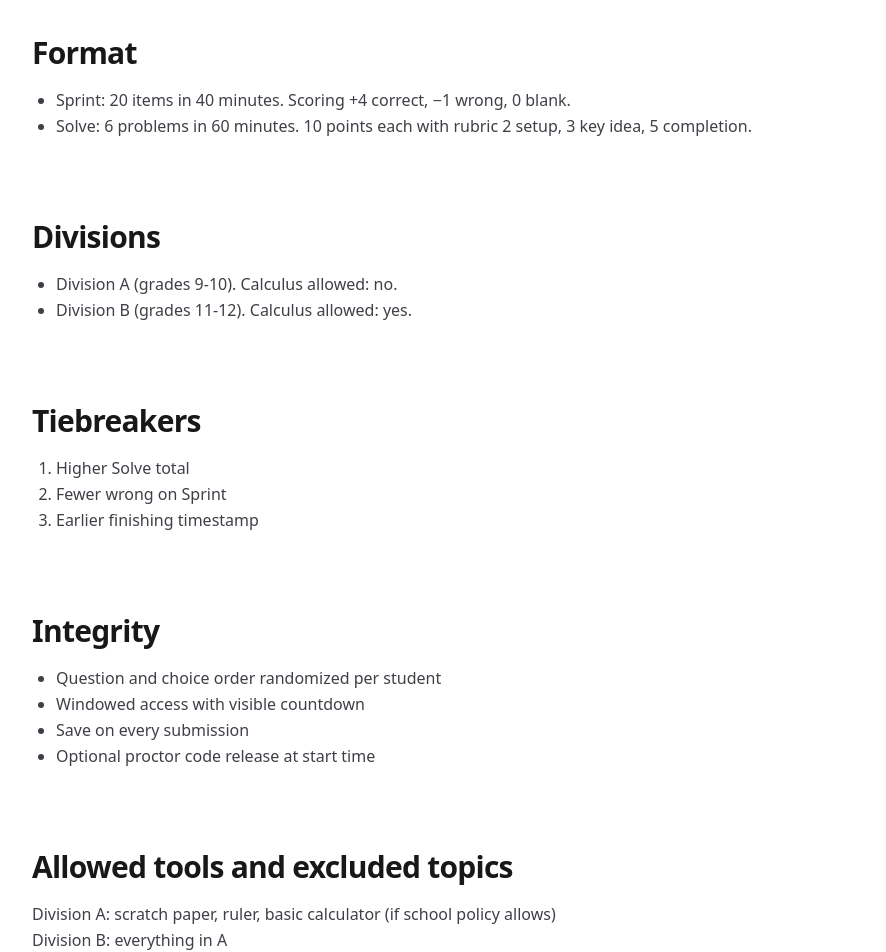
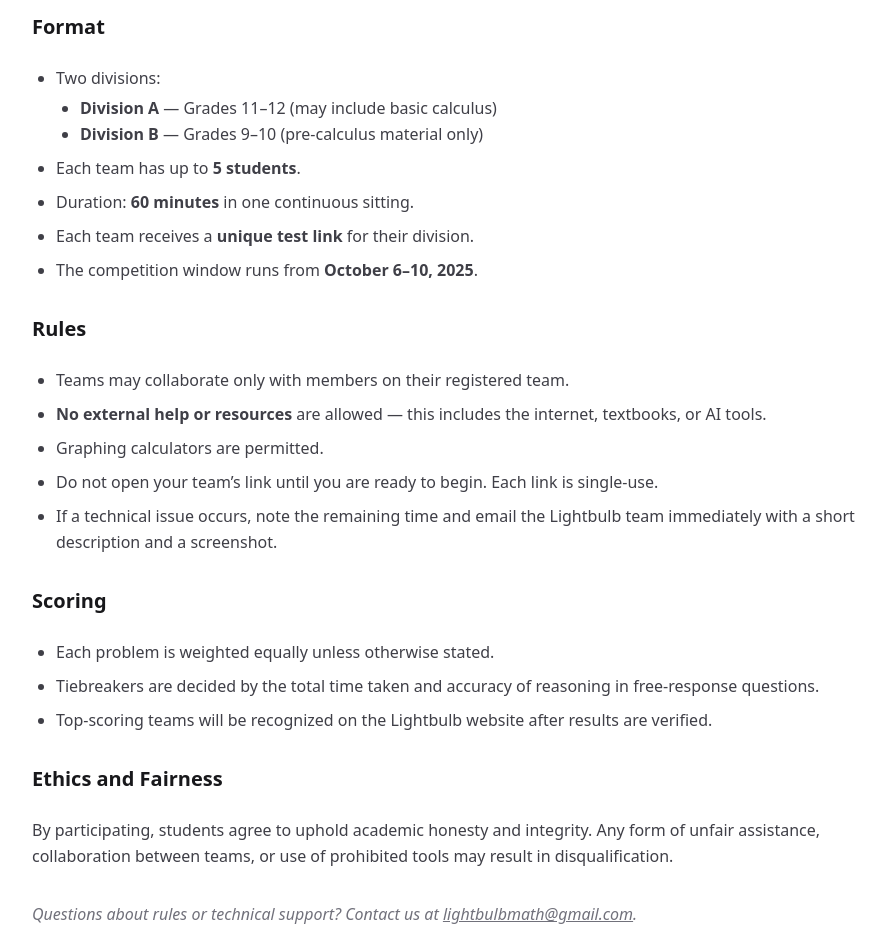
Before and after one commit to Summer707/lightbulbmath, a Next.js app: page /rules in a window 1280 px wide. Shown: the part 220-1172 px from the top of the page, without its empty margins (184-1070 px from the left). Built offline with nearby package versions, Linux system fonts and the light colour scheme.

Commit message:
Fix winners page types and normalize JSON shape (no any)

```diff
--- a/src/app/register/page.tsx
+++ b/src/app/register/page.tsx
@@ -1,13 +1,12 @@
 import Section from "@/components/Section";
 
-
-export default function Register() {
-return (
-<Section title="Register">
-<p>
-Registration opens soon. For schools planning to join, email us with school name, city, state, expected headcount, and a teacher contact. We will send a proctor kit and dates.
-</p>
-<p className="mt-4">Email: <a className="underline" href="mailto:info@lightbulbmath.org">info@lightbulbmath.org</a></p>
-</Section>
-);
+export default function RegisterPage() {
+  return (
+    <Section title="Registration Closed">
+      <p className="mt-4 text-lg text-zinc-700">
+        Registrations for this year’s Lightbulb Math Competition have closed.
+        Thank you to all participating teams — we look forward to seeing your results!
+      </p>
+    </Section>
+  );
 }
--- a/src/app/rules/page.tsx
+++ b/src/app/rules/page.tsx
@@ -1,46 +1,57 @@
 import Section from "@/components/Section";
-import rules from "@/data/rules.json";
-import divisions from "@/data/divisions.json";
 
+export default function RulesPage() {
+  return (
+    <Section title="Competition Rules">
+      <div className="space-y-6 text-zinc-700 leading-relaxed">
+        <p>
+          The Lightbulb Math Competition is designed to celebrate problem-solving and logical reasoning.
+          Every question emphasizes clarity of thought rather than memorization or heavy computation.
+        </p>
 
-export default function Rules() {
-return (
-<>
-<Section title="Philosophy">
-<p>{rules.philosophy}</p>
-</Section>
-<Section title="Format">
-<ul className="list-disc ml-6">
-<li>Sprint: {rules.format.sprint.items} items in {rules.format.sprint.minutes} minutes. Scoring {rules.format.sprint.scoring}.</li>
-<li>Solve: {rules.format.solve.items} problems in {rules.format.solve.minutes} minutes. {rules.format.solve.pointsEach} points each with rubric {rules.format.solve.rubric}.</li>
-</ul>
-</Section>
-<Section title="Divisions">
-<ul className="list-disc ml-6">
-{divisions.map((d) => (
-<li key={d.id}>{d.name} (grades {d.grades}). Calculus allowed: {d.calcAllowed ? "yes" : "no"}.</li>
-))}
-</ul>
-</Section>
-<Section title="Tiebreakers">
-<ol className="list-decimal ml-6">
-{rules.tiebreakers.map((t: string) => (
-<li key={t}>{t}</li>
-))}
-</ol>
-</Section>
-<Section title="Integrity">
-<ul className="list-disc ml-6">
-{rules.integrity.map((i: string) => (
-<li key={i}>{i}</li>
-))}
-</ul>
-</Section>
-<Section title="Allowed tools and excluded topics">
-<p>Division A: {rules.allowedTools.A.join(", ")}</p>
-<p>Division B: {rules.allowedTools.B.join(", ")}</p>
-<p className="mt-2">Excluded topics: {rules.excludedTopics.join(", ")}</p>
-</Section>
-</>
-);
+        <h2 className="text-xl font-semibold text-zinc-900 mt-8">Format</h2>
+        <ul className="list-disc ml-6 space-y-2">
+          <li>Two divisions:
+            <ul className="list-disc ml-6 mt-1">
+              <li><strong>Division A</strong> — Grades 11–12 (may include basic calculus)</li>
+              <li><strong>Division B</strong> — Grades 9–10 (pre-calculus material only)</li>
+            </ul>
+          </li>
+          <li>Each team has up to <strong>5 students</strong>.</li>
+          <li>Duration: <strong>60 minutes</strong> in one continuous sitting.</li>
+          <li>Each team receives a <strong>unique test link</strong> for their division.</li>
+          <li>The competition window runs from <strong>October 6–10, 2025</strong>.</li>
+        </ul>
+
+        <h2 className="text-xl font-semibold text-zinc-900 mt-8">Rules</h2>
+        <ul className="list-disc ml-6 space-y-2">
+          <li>Teams may collaborate only with members on their registered team.</li>
+          <li><strong>No external help or resources</strong> are allowed — this includes the internet, textbooks, or AI tools.</li>
+          <li>Graphing calculators are permitted.</li>
+          <li>Do not open your team’s link until you are ready to begin. Each link is single-use.</li>
+          <li>If a technical issue occurs, note the remaining time and email the Lightbulb team immediately with a short description and a screenshot.</li>
+        </ul>
+
+        <h2 className="text-xl font-semibold text-zinc-900 mt-8">Scoring</h2>
+        <ul className="list-disc ml-6 space-y-2">
+          <li>Each problem is weighted equally unless otherwise stated.</li>
+          <li>Tiebreakers are decided by the total time taken and accuracy of reasoning in free-response questions.</li>
+          <li>Top-scoring teams will be recognized on the Lightbulb website after results are verified.</li>
+        </ul>
+
+        <h2 className="text-xl font-semibold text-zinc-900 mt-8">Ethics and Fairness</h2>
+        <p>
+          By participating, students agree to uphold academic honesty and integrity. Any form of unfair assistance, collaboration
+          between teams, or use of prohibited tools may result in disqualification.
+        </p>
+
+        <p className="mt-8 italic text-zinc-500">
+          Questions about rules or technical support? Contact us at{" "}
+          <a href="mailto:lightbulbmath@gmail.com" className="underline">
+            lightbulbmath@gmail.com
+          </a>.
+        </p>
+      </div>
+    </Section>
+  );
 }
--- a/src/app/season/[year]/winners/page.tsx
+++ b/src/app/season/[year]/winners/page.tsx
@@ -1,27 +1,62 @@
+// src/app/season/[year]/winners/page.tsx
 import Section from "@/components/Section";
 import WinnersTable from "@/components/WinnersTable";
 import winners2024 from "@/data/winners-2024.json";
-import type { DivisionWinners } from "@/lib/types";
+import type { DivisionWinners, Award, HonMention } from "@/lib/types";
+
+// Raw JSON shape you currently have (id/name + winners[] with "name")
+type RawWinner = {
+  place: number;
+  name: string;     // will map to "student"
+  school: string;
+  score?: number;
+  state?: string;
+};
+
+type RawHonMention = {
+  name?: string;     // sometimes "name"
+  student?: string;  // sometimes "student"
+  school: string;
+  state?: string;
+};
+
+type RawDivision = {
+  id?: string;
+  name: string;
+  winners: RawWinner[];
+  honorableMentions?: RawHonMention[];
+};
+
+type RawWinnersFile = {
+  season: number;
+  divisions: RawDivision[];
+};
 
 export default function WinnersPage() {
-  const data = winners2024 as any;
+  const data = winners2024 as unknown as RawWinnersFile;
 
-  // Normalize your shape -> DivisionWinners[]
-  const divisions: DivisionWinners[] = (data.divisions || []).map((div: any) => ({
-    name: div.name,
-    awards: (div.winners || []).map((w: any) => ({
+  // Normalize RawDivision[] -> DivisionWinners[]
+  const divisions: DivisionWinners[] = data.divisions.map((div): DivisionWinners => {
+    const awards: Award[] = div.winners.map((w): Award => ({
       place: w.place,
-      student: w.name,         // your JSON uses "name" -> expected "student"
+      student: w.name,       // rename field
       school: w.school,
-      state: w.state ?? undefined,
-      score: w.score ?? undefined,
-    })),
-    honorableMentions: (div.honorableMentions || []).map((h: any) => ({
-      student: h.name ?? h.student ?? "",
-      school: h.school ?? "",
-      state: h.state ?? undefined,
-    })),
-  }));
+      state: w.state,
+      score: w.score,
+    }));
+
+    const honorableMentions: HonMention[] | undefined = div.honorableMentions?.map((h): HonMention => ({
+      student: h.student ?? h.name ?? "",
+      school: h.school,
+      state: h.state,
+    }));
+
+    return {
+      name: div.name,
+      awards,
+      honorableMentions,
+    };
+  });
 
   return (
     <Section title={`Winners ${data.season}`}>
--- a/src/components/Hero.tsx
+++ b/src/components/Hero.tsx
@@ -14,10 +14,7 @@ export default function Hero() {
           <p className="mt-4 text-lg text-zinc-700 max-w-prose">
             Logic-first math from Edison, New Jersey. Two divisions. Clean problems. Honest scoring.
           </p>
-          <div className="mt-6 flex items-center gap-3 text-sm">
-            <span className="rounded-full bg-amber-100 px-3 py-1 border">Next contest: {site.nextContest.label}</span>
-            <span className="font-mono"><Countdown target={site.nextContest.dateISO} /></span>
-          </div>
+
           <div className="mt-8 flex gap-4">
             <Link href="/register" className="rounded-lg bg-amber-500 px-4 py-2 text-white">Register</Link>
             <Link href="/rules" className="rounded-lg border px-4 py-2">See rules</Link>
```
